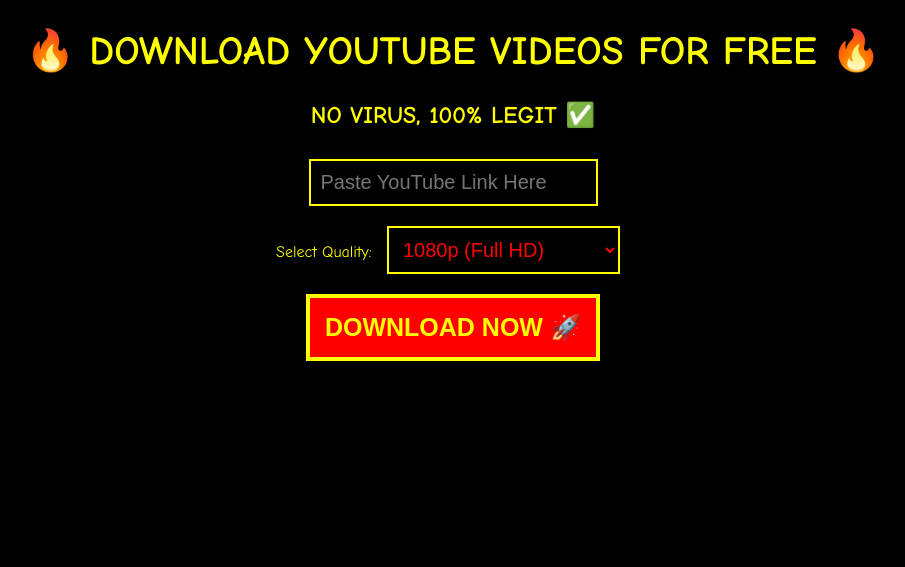
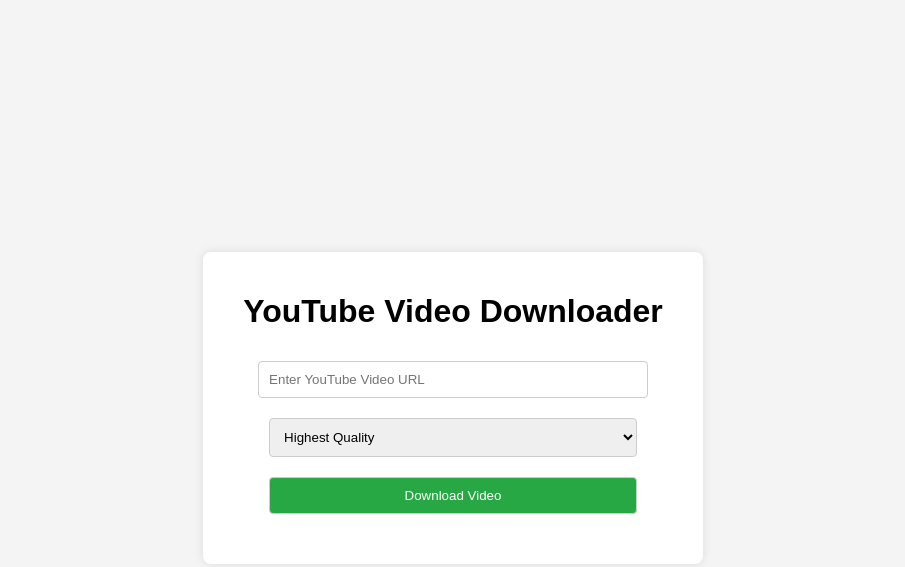
Before and after one commit to Opiah8000LP/Youtube-Downloader, a plain HTML site: page index.html in a window 1280 px wide. Shown: the whole page, without its empty margins (187-1092 px from the left). Drawn offline with Linux system fonts and the light colour scheme.

Commit message:
Update index.html

```diff
--- a/index.html
+++ b/index.html
@@ -3,89 +3,100 @@
 <head>
     <meta charset="UTF-8">
     <meta name="viewport" content="width=device-width, initial-scale=1.0">
-    <title>FREE YouTube Download 2024 (NO VIRUS!)</title>
+    <title>YouTube Video Downloader</title>
     <style>
         body {
-            background: #000;
-            color: red;
+            display: flex;
+            justify-content: center;
+            align-items: center;
+            height: 100vh;
+            font-family: Arial, sans-serif;
+            background-color: #f4f4f4;
+        }
+        .container {
             text-align: center;
-            font-family: "Comic Sans MS", cursive;
-            animation: blinkText 1s infinite alternate;
+            background: #fff;
+            padding: 20px;
+            border-radius: 8px;
+            box-shadow: 0 0 10px rgba(0, 0, 0, 0.1);
         }
-
-        @keyframes blinkText {
-            0% { color: red; }
-            100% { color: yellow; }
+        input, select, button {
+            width: 80%;
+            padding: 10px;
+            margin: 10px 0;
+            border: 1px solid #ccc;
+            border-radius: 4px;
         }
-
-        h1 {
-            font-size: 40px;
-            text-shadow: 3px 3px 5px black;
+        button {
+            background-color: #28a745;
+            color: white;
+            cursor: pointer;
         }
-
-        input, select, button {
-            font-size: 20px;
-            padding: 10px;
-            margin: 10px;
-            border: 2px solid yellow;
-            background: black;
-            color: red;
+        button:hover {
+            background-color: #218838;
         }
-
-        #downloadBtn {
-            font-size: 25px;
-            padding: 15px;
+        #status {
+            margin-top: 20px;
             font-weight: bold;
-            background: red;
-            border: 4px solid yellow;
-            cursor: pointer;
-            animation: blinkButton 0.5s infinite alternate;
-        }
-
-        @keyframes blinkButton {
-            0% { background: red; color: yellow; }
-            100% { background: yellow; color: red; }
-        }
-
-        #status {
-            font-size: 30px;
-            font-weight: bold;
-            margin-top: 20px;
-            animation: blinkText 0.8s infinite alternate;
         }
     </style>
 </head>
 <body>
-    <h1>🔥 DOWNLOAD YOUTUBE VIDEOS FOR FREE 🔥</h1>
-    <h2>NO VIRUS, 100% LEGIT ✅</h2>
-
-    <input type="text" id="youtubeUrl" placeholder="Paste YouTube Link Here">
-    <br>
-    <label>Select Quality:</label>
-    <select id="quality">
-        <option value="1080p">1080p (Full HD)</option>
-        <option value="720p">720p (HD)</option>
-        <option value="480p">480p (Low Quality)</option>
-        <option value="144p">144p (Potato Quality)</option>
-    </select>
-    <br>
-    <button id="downloadBtn" onclick="startDownload()">DOWNLOAD NOW 🚀</button>
-
-    <p id="status"></p>
+    <div class="container">
+        <h1>YouTube Video Downloader</h1>
+        <input type="text" id="youtubeUrl" placeholder="Enter YouTube Video URL">
+        <select id="quality">
+            <option value="highest">Highest Quality</option>
+            <option value="lowest">Lowest Quality</option>
+        </select>
+        <button onclick="downloadVideo()">Download Video</button>
+        <p id="status"></p>
+    </div>
 
     <script>
-        function startDownload() {
-            let url = document.getElementById("youtubeUrl").value;
-            let quality = document.getElementById("quality").value;
-            if (!url.includes("youtube.com") && !url.includes("youtu.be")) {
-                document.getElementById("status").innerText = "❌ INVALID LINK! Please enter a real YouTube URL!";
+        async function downloadVideo() {
+            const url = document.getElementById('youtubeUrl').value;
+            const quality = document.getElementById('quality').value;
+            const status = document.getElementById('status');
+
+            if (!url) {
+                status.textContent = 'Please enter a YouTube video URL.';
+                status.style.color = 'red';
                 return;
             }
-            document.getElementById("status").innerText = "🔄 PROCESSING DOWNLOAD...";
 
-            setTimeout(() => {
-                document.getElementById("status").innerText = "✅ SUCCESS! Downloading in " + quality + "...";
-            }, 2000);
+            status.textContent = 'Processing your request...';
+            status.style.color = 'black';
+
+            try {
+                const response = await fetch('/download', {
+                    method: 'POST',
+                    headers: {
+                        'Content-Type': 'application/json',
+                    },
+                    body: JSON.stringify({ url, quality }),
+                });
+
+                if (response.ok) {
+                    const blob = await response.blob();
+                    const downloadUrl = window.URL.createObjectURL(blob);
+                    const a = document.createElement('a');
+                    a.style.display = 'none';
+                    a.href = downloadUrl;
+                    a.download = 'video.mp4';
+                    document.body.appendChild(a);
+                    a.click();
+                    window.URL.revokeObjectURL(downloadUrl);
+                    status.textContent = 'Download started!';
+                    status.style.color = 'green';
+                } else {
+                    status.textContent = 'Failed to download video.';
+                    status.style.color = 'red';
+                }
+            } catch (error) {
+                status.textContent = 'An error occurred.';
+                status.style.color = 'red';
+            }
         }
     </script>
 </body>
```
